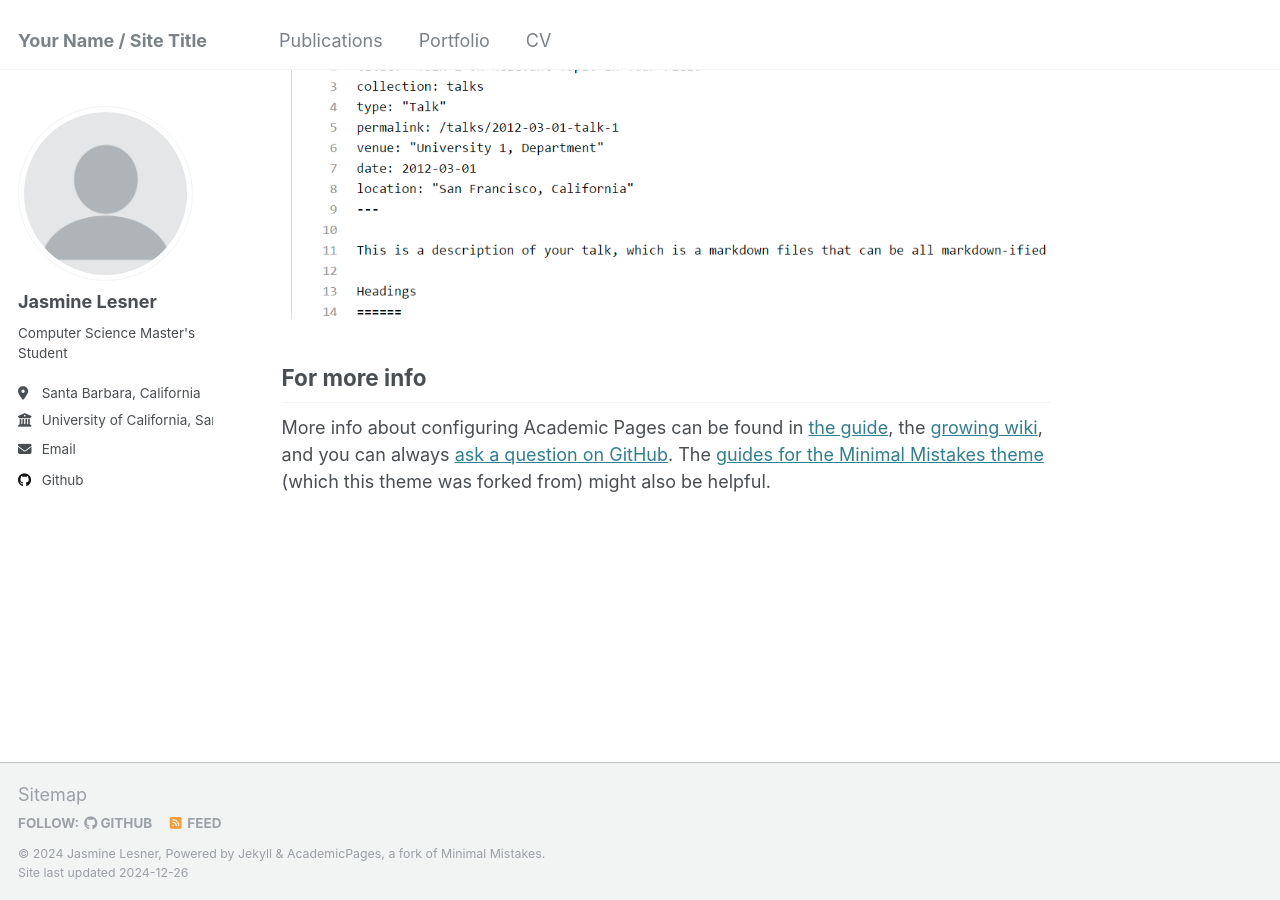
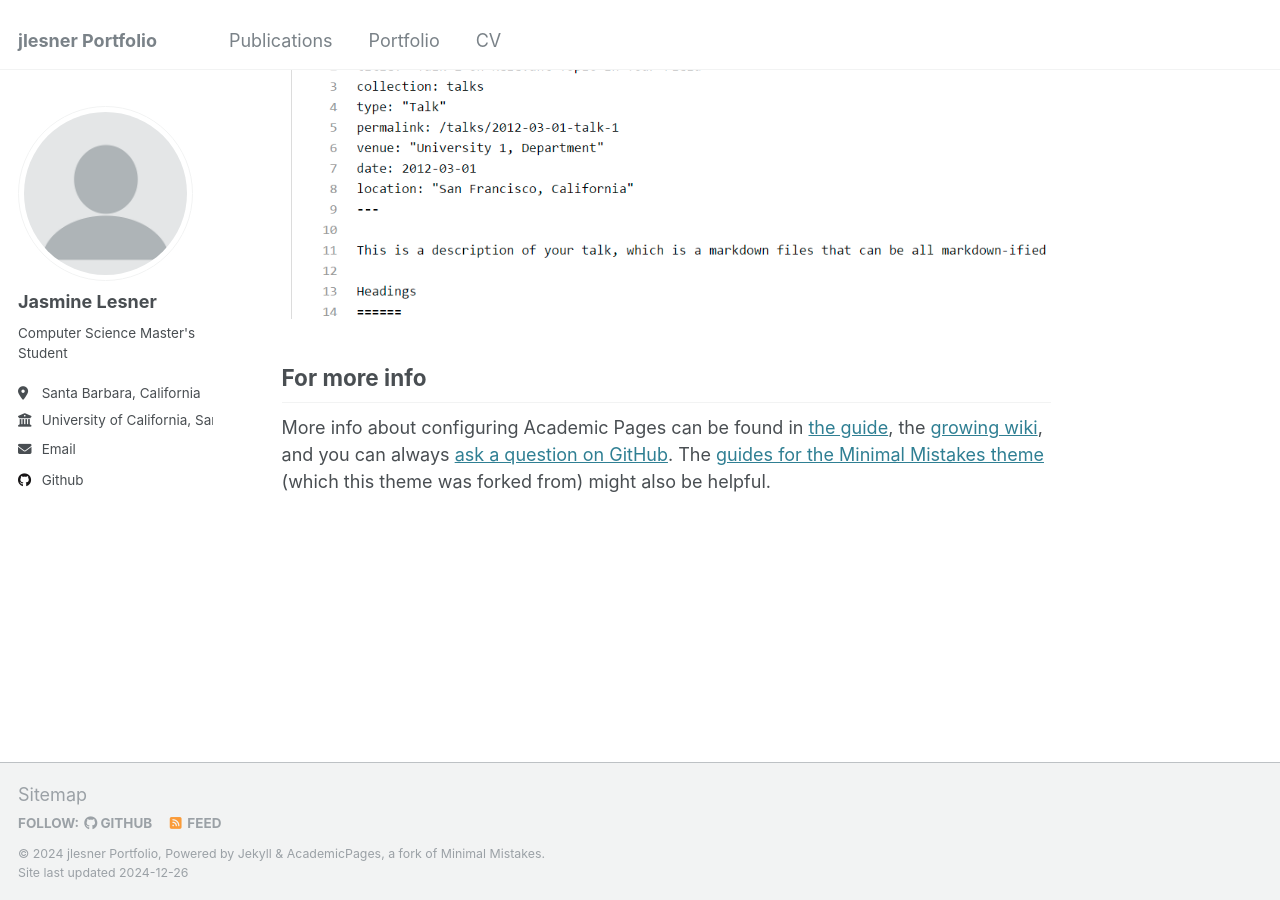
Before and after one commit to jlesner/jlesner.github.io, a Jekyll site: the page built from _pages/about.md, in a window 1280 px wide and 900 px high, scrolled down 2643 px. Built offline with Jekyll 4.4.1, drawn with Linux system fonts in a browser that asks for light colours.

Commit message:
Update _config.yml

```diff
--- a/_config.yml
+++ b/_config.yml
@@ -8,13 +8,13 @@
 
 # Basic Site Settings
 locale                   : "en-US"
-title                    : "Your Name / Site Title"
+title                    : "jlesner Portfolio"
 title_separator          : "-"
-name                     : &name "Jasmine Lesner"
+name                     : &name ""
 description              : &description "personal description"
 url                      : https://jlesner.github.io # the base hostname & protocol for your site e.g. "https://[your GitHub username].github.io"
 baseurl                  : "" # the subpath of your site, e.g. "/blog"
-repository               : "academicpages/academicpages.github.io"
+repository               : "jlesner/jlesner.github.io"
 
 # Site Author - The following control what appear as part of the author content on the side bar.
 #               If a field is blank the icon and link will not appear, otherwise it will be shown.
@@ -129,19 +129,19 @@
 
 
 # Social Sharing
-twitter:
-  username               : &twitter
-facebook:
-  username               :
-  app_id                 :
-  publisher              :
-og_image                 :  # Open Graph/Twitter default site image
-# For specifying social profiles
-# - https://developers.google.com/structured-data/customize/social-profiles
-social:
-  type                   : # Person or Organization (defaults to Person)
-  name                   : # If the user or organization name differs from the site's name
-  links: # An array of links to social media profiles
+# twitter:
+#   username               : &twitter
+# facebook:
+#   username               :
+#   app_id                 :
+#   publisher              :
+# og_image                 :  # Open Graph/Twitter default site image
+# # For specifying social profiles
+# # - https://developers.google.com/structured-data/customize/social-profiles
+# social:
+#   type                   : # Person or Organization (defaults to Person)
+#   name                   : # If the user or organization name differs from the site's name
+#   links: # An array of links to social media profiles
 
 
 # Analytics
```
